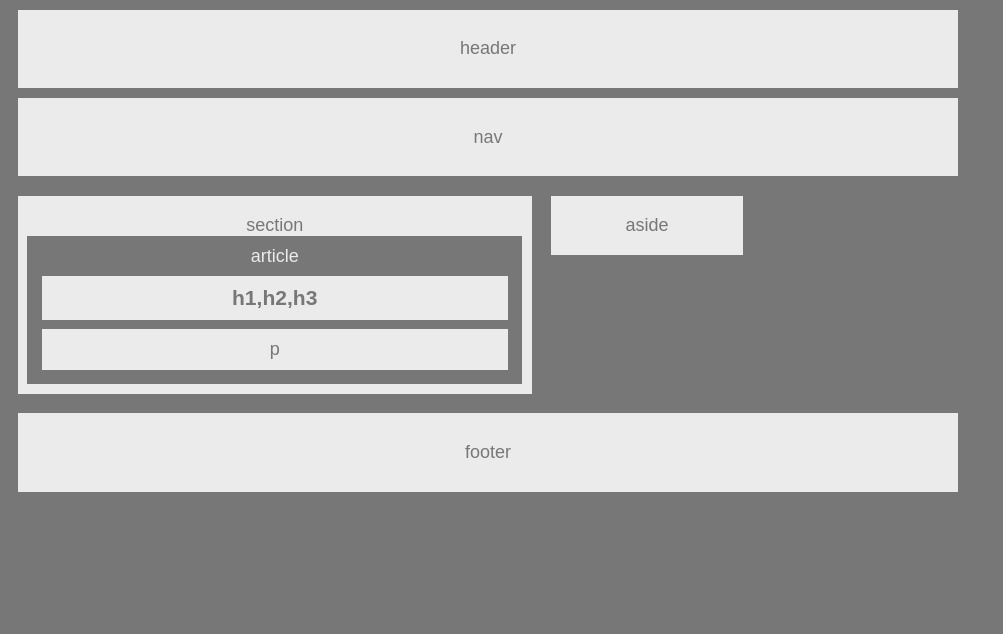
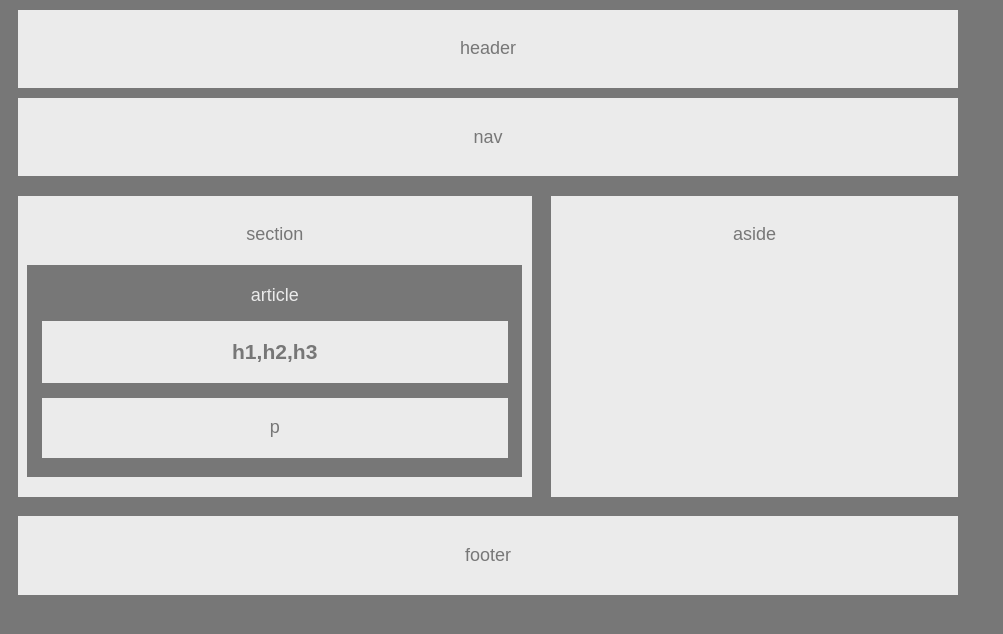
Before and after one commit to GregoryDesmarais/HW-Wireframe, a plain HTML site: page Index.html in a window 1280 px wide. Shown: the whole page, without its empty margins (0-1003 px from the left). Drawn offline with Linux system fonts and the light colour scheme.

Commit message:
Updated final CSS for page.

```diff
--- a/style.css
+++ b/style.css
@@ -14,28 +14,30 @@ header, nav, section, aside, footer {
 article {
     background-color: #777;
     color: #ebebeb;
-    padding: 2% 1% 1% 1%;
+    padding: 4% 1% 1% 1%;
+    margin: 4% 0px;
 }
 
 h1, p {
     color: #777;
     background-color: #ebebeb;
-    padding: 2%;
-    margin: 2%;
+    padding: 4% 2%;
+    margin: 3% 2%;
 }
 
 section {
     width: 495px;
     float: left;
     margin: 1%;
-    padding: 2% 1% 1% 1%;
+    padding: 3% 1% 0% 1%;
 }
 
 aside {
     float: left;
     margin: 1%;
-    width: 20%;
-    padding: 2% 0;
+    width: 42.4%;
+    height: 23px;
+    padding: 3% 0 26%;
 }
 
 header, nav, footer {
```
